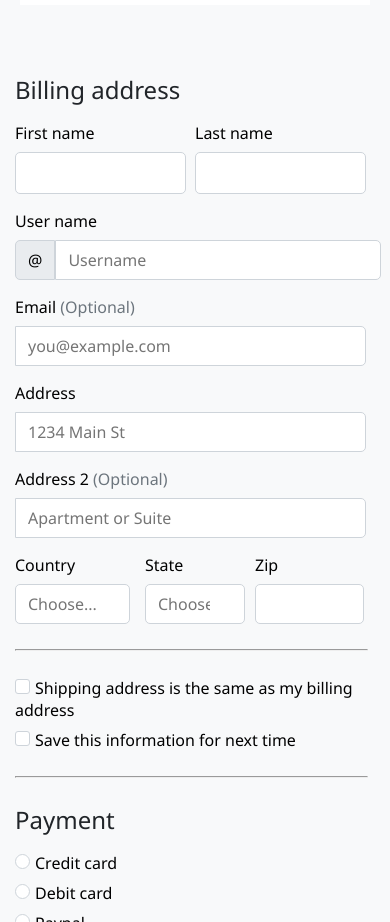
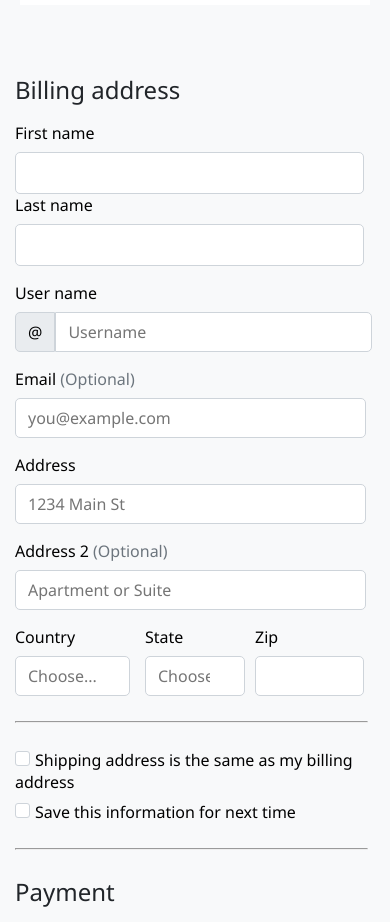
Before and after one commit to Yaancarlos/Challenge-0.3, a plain HTML site: page index.html in a window 390 px wide. Shown: the part 800-1722 px from the top of the page. Drawn offline with Linux system fonts and the light colour scheme.

Commit message:
correction

```diff
--- a/index.html
+++ b/index.html
@@ -76,7 +76,7 @@
                             <label for="last-input">Last name</label><br>
                             <input type="text" name="" id="last-input" required>
                         </div>
-                        <div class="block-input">
+                        <div class="block-input user-name-container">
                             <label for="user-name">User name</label>
                             <div class="user-name-div">
                                 <span class="span-user">@</span><input type="text" id="user-name" required placeholder="Username">
--- a/style.css
+++ b/style.css
@@ -233,7 +233,7 @@ form>h2{
 .block-input input {
     padding: 8px 12px;
     flex: 0 0 90.5%;
-    border-radius: 0 5px 5px 0;
+    border-radius: 5px;
     border: 1px solid #ced4da;
 }
 
@@ -243,6 +243,15 @@ form>h2{
 
 .email-input input {
     width: 97.5%;
+}
+
+.user-name-div input {
+    flex: 0 0 100%;
+    border-radius: 0 5px 5px 0;
+}
+
+.user-name-container {
+    padding-right: 9%;
 }
 
 .selection-list {
@@ -464,4 +473,19 @@ footer {
         padding: 0 15px;
     }
 
+    .name-input-form {
+        flex: 1 0 70%;
+    }
+
+    .name-input-form input {
+        width: 97%;
+    }
+
+    .user-name-div input {
+        flex: 0 0 100%;
+    }
+
+    .user-name-container {
+        padding-right: 12%;
+    }
 }
```
